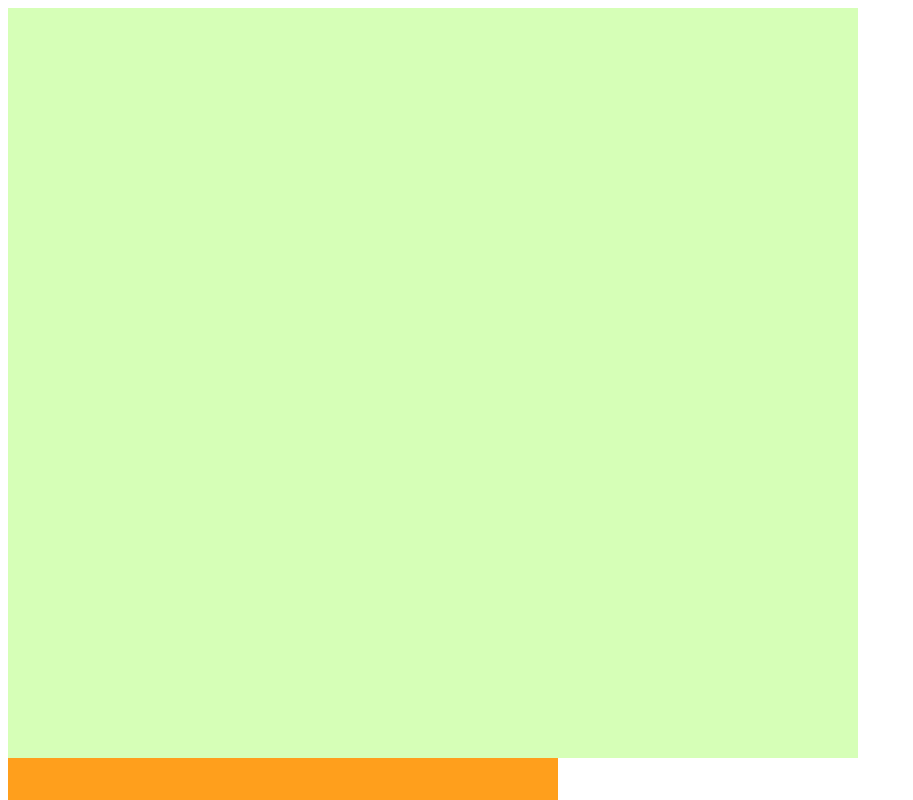
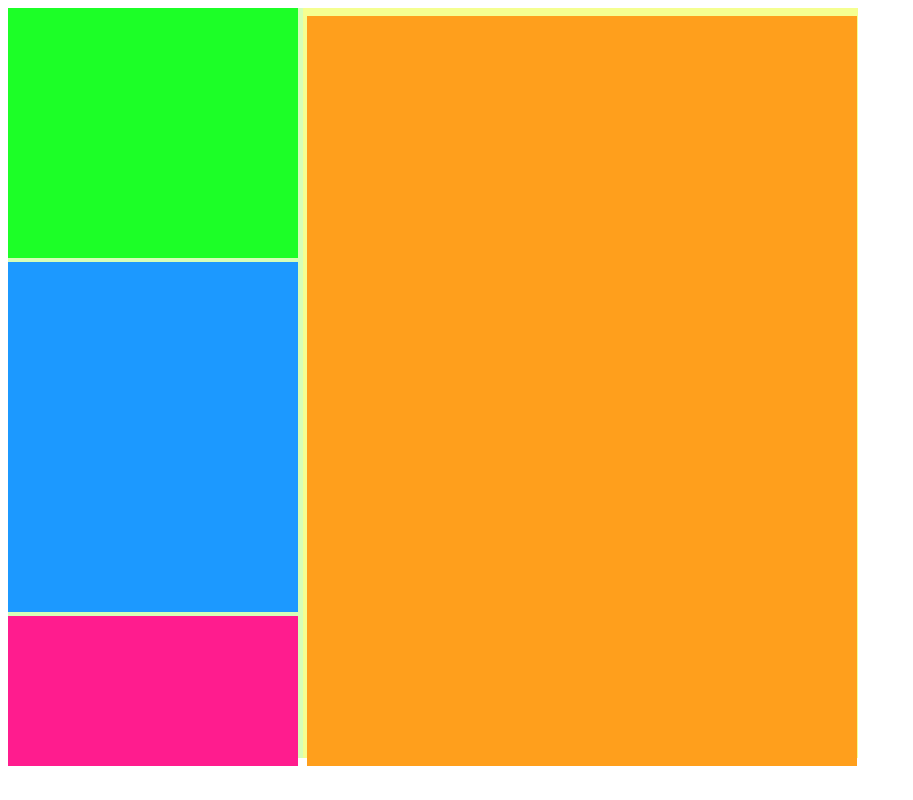
Before and after one commit to Ancotec/modulo5_inicio, a plain HTML site: page ejercicios/index.html in a window 1280 px wide. Shown: the top 800 px of the page, without its empty margins (0-913 px from the left). Drawn offline with Linux system fonts and the light colour scheme.

Commit message:
agregando las primeras cajas

```diff
--- a/ejercicios/css/index.css
+++ b/ejercicios/css/index.css
@@ -6,11 +6,33 @@
 #menu{
     background-color: #d6ffb7;
     height: 750px;
-    width: 300;
+    width: 295px;
+    display: inline-block;
 }
 
 #contenido{
     background-color: #ff9f1c;
     height: 750px;
     width: 550px;
+    display: inline-block;
 }
+
+#foto{
+    background-color: #1cff27;
+    height: 250px;
+    width: 290px;
+    display: inline-block;
+}
+
+#menu1{
+    background-color: #1c99ff;
+    height: 350px;
+    width: 290px;
+    display: inline-block;
+}
+#menu2{
+    background-color: #ff1c8e;
+    height: 150px;
+    width: 290px;
+    display: inline-block;
+}
--- a/ejercicios/index.html
+++ b/ejercicios/index.html
@@ -9,7 +9,11 @@
 </head>
 <body>
   <div id="contenedor">
-      <div id="menu"></div>
+      <div id="menu">
+          <div id="foto"></div>
+          <div id="menu1"></div>
+          <div id="menu2"></div>
+      </div>
       <div id="contenido"></div>
   </div>
 </body>
```
